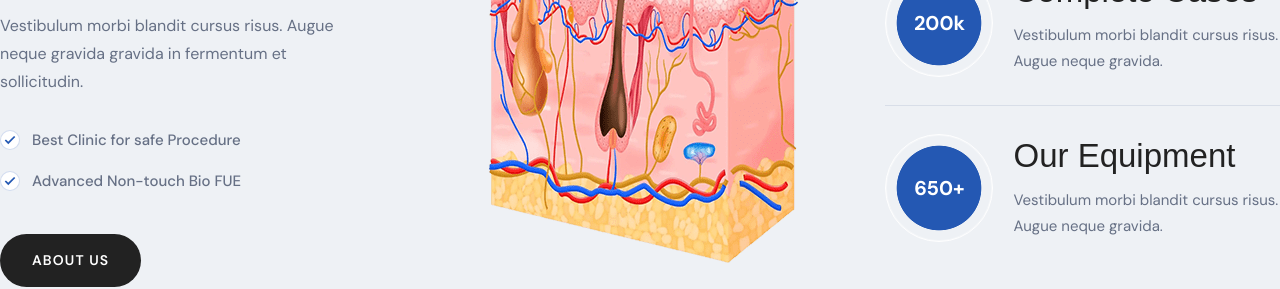
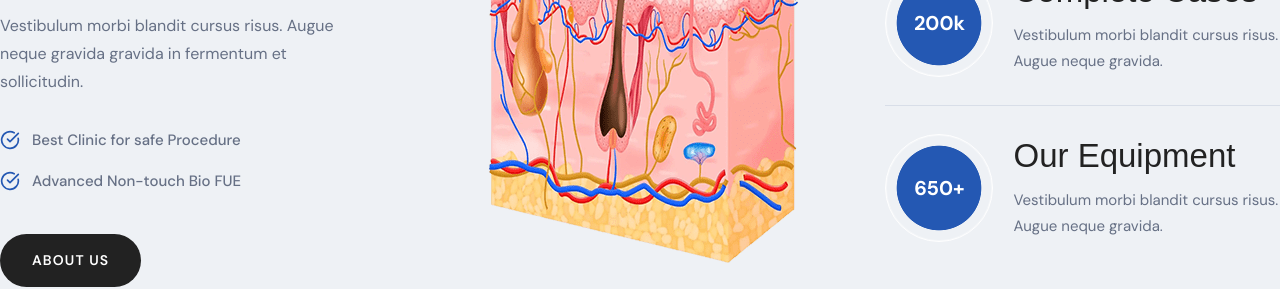
Before and after one commit to dominicnaatey/hair-transplant, a Next.js app: page / in a window 1280 px wide. Shown: the part 1420-1709 px from the top of the page. Built offline with nearby package versions, Linux system fonts and the light colour scheme; a web font is replaced by a local one.

Commit message:
style(WelcomeSection): replace CheckIcon with CircleCheckBig

```diff
--- a/components/WelcomeSection.tsx
+++ b/components/WelcomeSection.tsx
@@ -3,6 +3,7 @@ import Image from 'next/image';
 import Link from 'next/link';
 import SplitText from './SplitText';
 import CountUp from 'react-countup';
+import { CircleCheckBig } from 'lucide-react';
 
 const stats = [
   {
@@ -80,8 +81,8 @@ export default function WelcomeSection() {
                   className="flex items-center gap-3"
                   style={{ color: '#667085', fontSize: 15, fontWeight: 500 }}
                 >
-                  <span className="flex h-5 w-5 shrink-0 items-center justify-center rounded-full border border-[#2458B3]/20 bg-white">
-                    <CheckIcon className="h-3.5 w-3.5 text-[#2458B3]" />
+                  <span className="flex shrink-0 items-center justify-center ">
+                    <CircleCheckBig className="h-5 w-5 text-[#2458B3]" />
                   </span>
                   {item}
                 </li>
```
